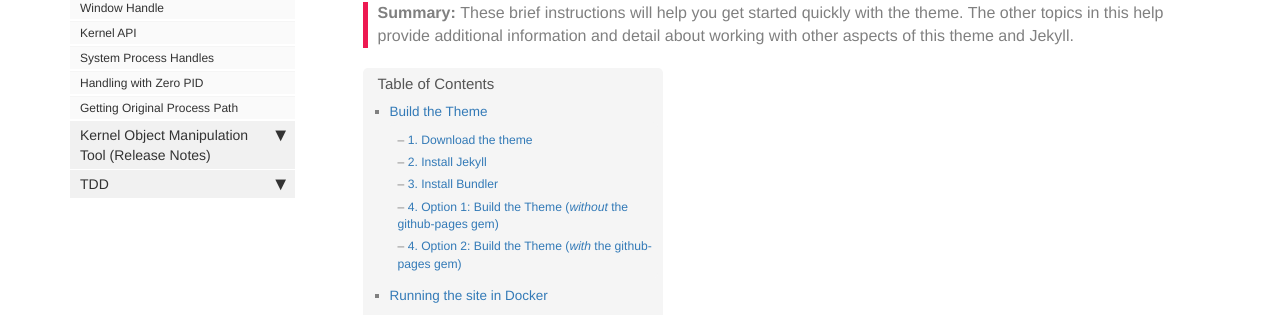
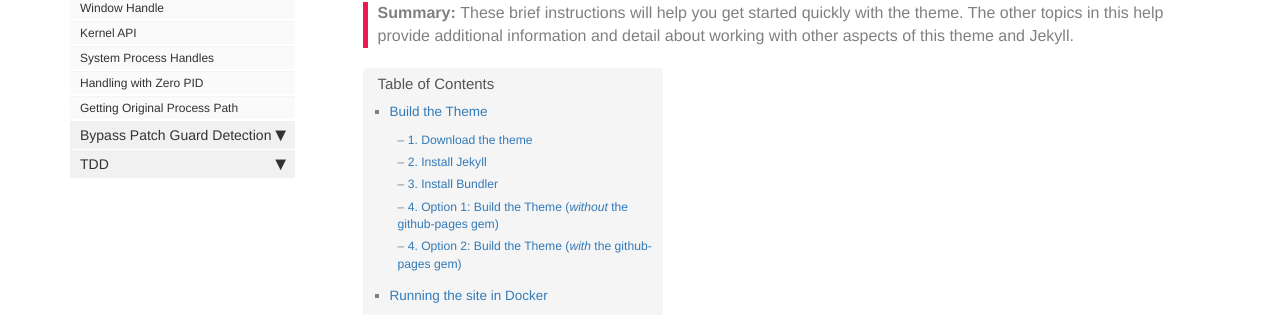
Before and after one commit to tipop/tipop.github.io, a Jekyll site: the page built from index.md, in a window 1280 px wide. Shown: the part 188-503 px from the top of the page. Built offline with Jekyll 4.4.1, drawn with Linux system fonts in a browser that asks for light colours; comment, search, counter and statistics services are not loaded.

Commit message:
sidebar updated

```diff
--- a/_data/sidebars/mydoc_sidebar.yml
+++ b/_data/sidebars/mydoc_sidebar.yml
@@ -48,7 +48,7 @@ entries:
       url: /mydoc_support.html
       output: web, pdf
 
-  - title: Kernel Object Manipulation Tool (Release Notes)
+  - title: Bypass Patch Guard Detection
     output: web, pdf
     folderitems:
 
```
